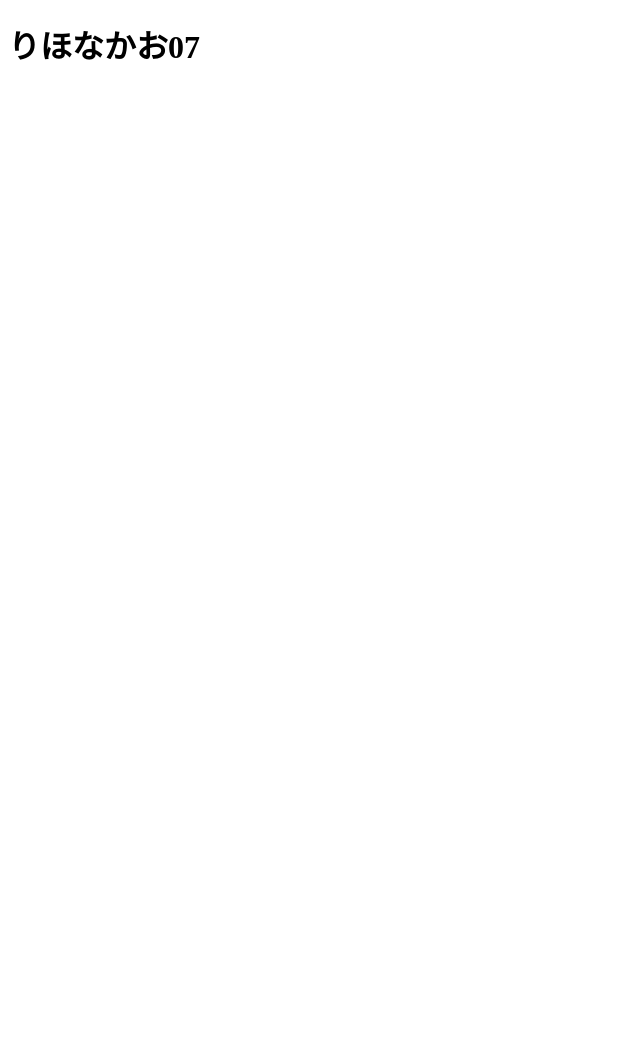
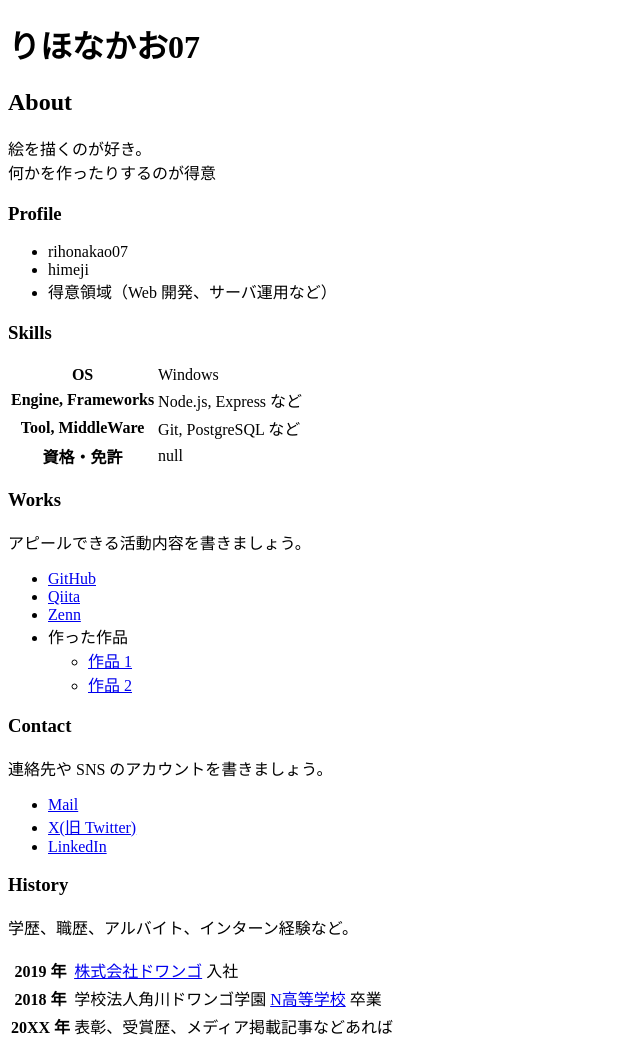
Before and after one commit to rihonakao07/-07.github.io, a plain HTML site: page index.html in a window 1280 px wide. Shown: the whole page, without its empty margins (0-640 px from the left). Before the commit the page ends 800 px from the top, so only its background shows below. Drawn offline with Linux system fonts and the light colour scheme.

Commit message:
Update index.html

```diff
--- a/index.html
+++ b/index.html
@@ -3,9 +3,82 @@
   <head>
     <meta charset="utf-8">
     <meta name="viewport" content="width=device-width, initial-scale=1">
-    <title>りほなかお07のポートフォリオ</title>
+    <title>rihonakao07のポートフォリオ</title>
   </head>
   <body>
     <h1>りほなかお07</h1>
+
+    <h2>About</h2>
+    <p>
+      絵を描くのが好き。<br>
+      何かを作ったりするのが得意
+    </p>
+
+    <h3>Profile</h3>
+    <ul>
+      <li>rihonakao07</li>
+      <li>himeji</li>
+      <li>得意領域（Web 開発、サーバ運用など）</li>
+    </ul>
+
+    <h3>Skills</h3>
+    <table>
+      <tr>
+        <th>OS</th>
+        <td>Windows</td>
+      </tr>
+      <tr>
+        <th>Engine, Frameworks</th>
+        <td>Node.js, Express など</td>
+      </tr>
+      <tr>
+        <th>Tool, MiddleWare</th>
+        <td>Git, PostgreSQL など</td>
+      </tr>
+      <tr>
+        <th>資格・免許</th>
+        <td>null</td>
+      </tr>
+    </table>
+
+    <h3>Works</h3>
+    <p>アピールできる活動内容を書きましょう。</p>
+    <ul>
+      <li><a href="https://github.com/">GitHub</a></li>
+      <li><a href="https://qiita.com/">Qiita</a></li>
+      <li><a href="https://zenn.dev/">Zenn</a></li>
+      <li>
+        作った作品
+        <ul>
+          <li><a href="https://example.com/">作品 1</a></li>
+          <li><a href="https://example.com/">作品 2</a></li>
+        </ul>
+      </li>
+    </ul>
+
+    <h3>Contact</h3>
+    <p>連絡先や SNS のアカウントを書きましょう。</p>
+    <ul>
+      <li><a href="mailto:name@example.com">Mail</a></li>
+      <li><a href="https://twitter.com/n_yobikou">X(旧 Twitter)</a></li>
+      <li><a href="https://www.linkedin.com/">LinkedIn</a></li>
+    </ul>
+
+    <h3>History</h3>
+    <p>学歴、職歴、アルバイト、インターン経験など。</p>
+    <table>
+      <tr>
+        <th>2019 年</th>
+        <td><a href="https://dwango.co.jp/">株式会社ドワンゴ</a> 入社</td>
+      </tr>
+      <tr>
+        <th>2018 年</th>
+        <td>学校法人角川ドワンゴ学園 <a href="https://nnn.ed.jp/">N高等学校</a> 卒業</td>
+      </tr>
+      <tr>
+        <th>20XX 年</th>
+        <td>表彰、受賞歴、メディア掲載記事などあれば</td>
+      </tr>
+    </table>
   </body>
 </html>
```
